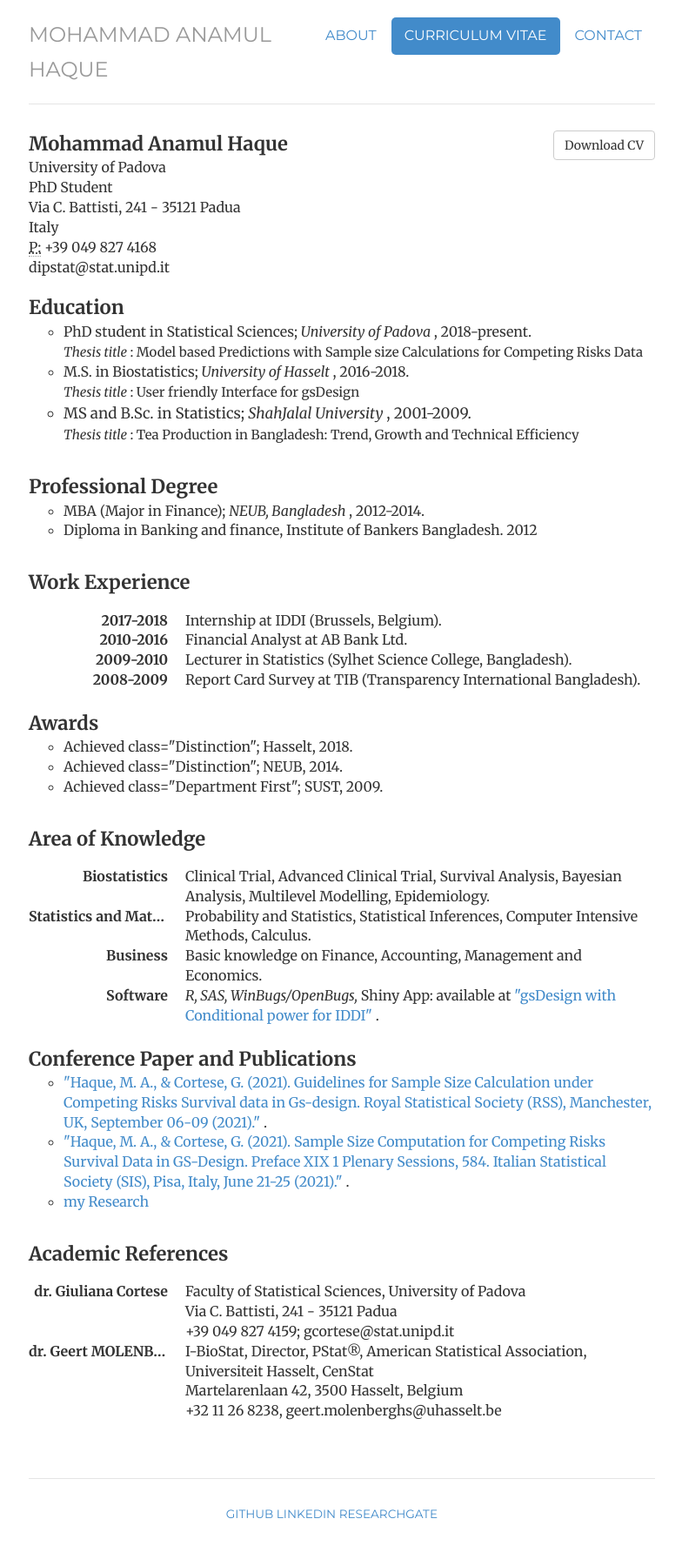
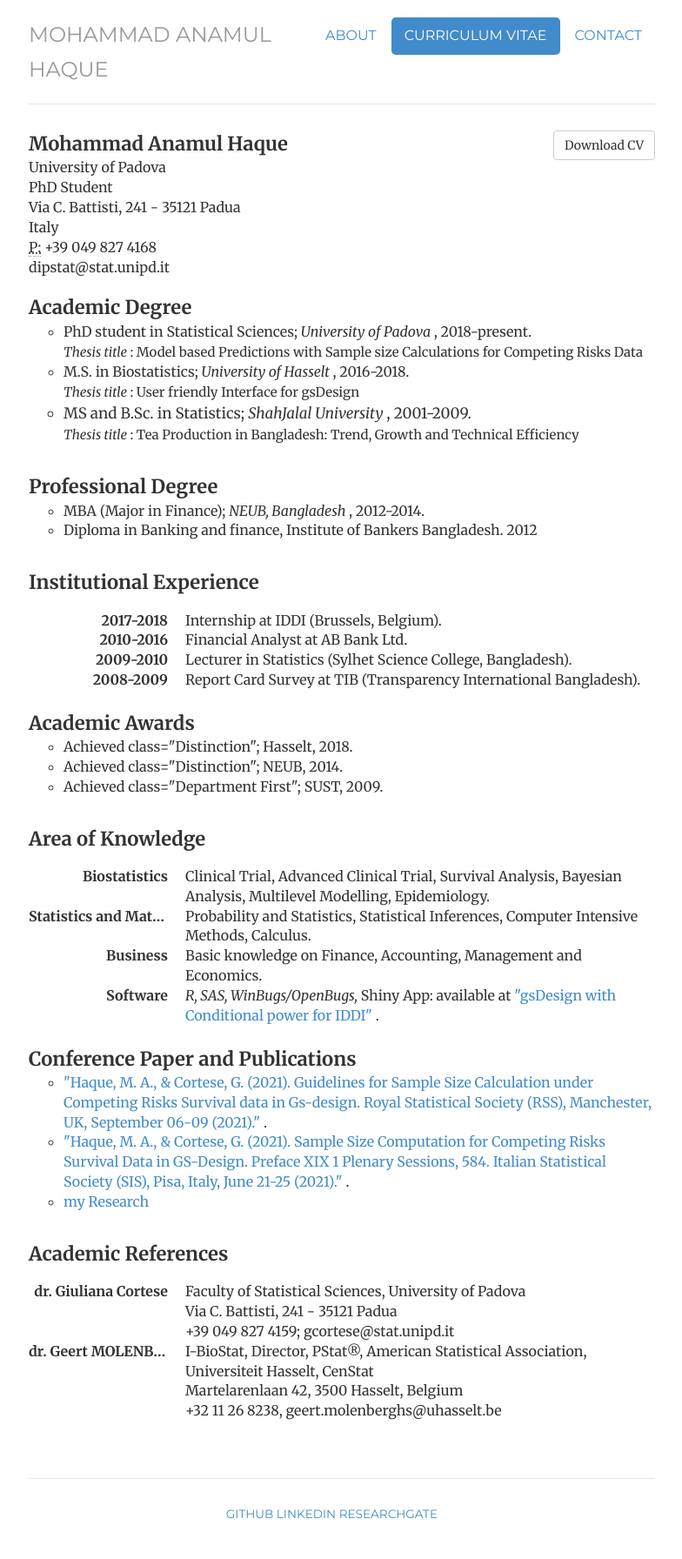
Before and after one commit to haquemdanamul/haquemdanamul, a Jekyll site: the page built from resume/index.html, in a window 1280 px wide. Shown: the whole page at 87% size, without its empty margins (247-1031 px from the left). Built offline with Jekyll 4.4.1, drawn with Linux system fonts in a browser that asks for light colours; nearby versions of some CDN libraries; library files that are not in the unit come from our copies.

Commit message:
Update index.html

```diff
--- a/resume/index.html
+++ b/resume/index.html
@@ -8,7 +8,7 @@ contact: passive
 description: Contact information for Mohammad Anamul Haque, a Statistician, Biostatistician  working in the University of Padova, Italy.
 ---
 <div class="resume">
-	<a href="/files/cv.pdf" class="btn btn-default pull-right" title="Download CV as PDF">Download CV</a>
+	<a href="/files/cv.pdf" class="btn btn-default pull-right" title="Download CV">Download CV</a>
 				<div itemscope itemtype="http://data-vocabulary.org/Person">
 				<span itemprop="name"><b style="font-size:22px"> Mohammad Anamul Haque </b></span>
 				<address>
@@ -20,7 +20,7 @@ description: Contact information for Mohammad Anamul Haque, a Statistician, Bios
 				<span> dipstat@stat.unipd.it</span>
 				</address>
 				</div>
-<b style="font-size:22px"> Education </b>
+<b style="font-size:22px"> Academic Degree </b>
 <ul style="list-style-type:circle;">
   <li> PhD student in Statistical Sciences; <i> University of Padova </i>, 2018-present. </li> <font style="font-size:15px">
   <i>Thesis title </i>: Model based Predictions with Sample size Calculations for Competing Risks Data </font>
@@ -39,7 +39,7 @@ description: Contact information for Mohammad Anamul Haque, a Statistician, Bios
 </ul>
 <br>
 
-<b style="font-size:22px"> Work Experience </b>
+<b style="font-size:22px"> Institutional Experience </b>
 <dl class="dl-horizontal">
 	<dt>2017-2018</dt>
 <dd>Internship at IDDI (Brussels, Belgium).</dd>
@@ -53,7 +53,7 @@ description: Contact information for Mohammad Anamul Haque, a Statistician, Bios
 </d1>
 	<br>
 
-<b style="font-size:22px">Awards</b>
+<b style="font-size:22px">Academic Awards</b>
 <ul style="list-style-type:circle;">
 <li> Achieved class="Distinction"; Hasselt, 2018. </li>
 <li> Achieved class="Distinction"; NEUB, 2014. </li>
```
